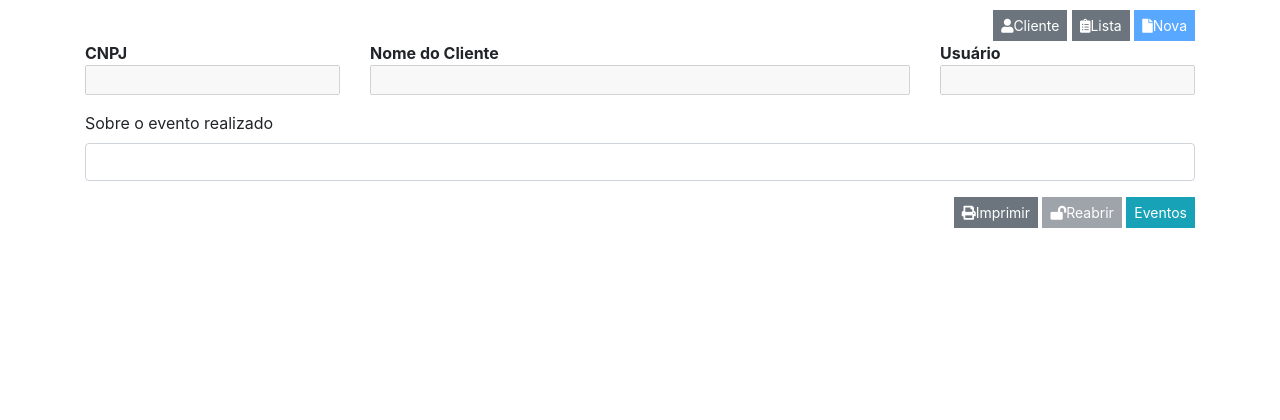
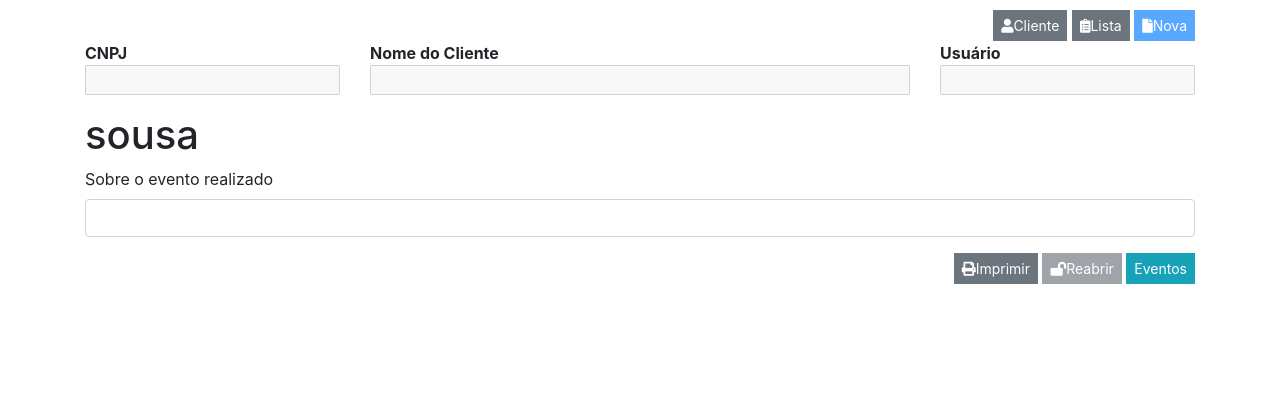
Before and after one commit to sousadm/compliance-app, a Django app: template compliance/core/templates/core/cliente_tarefa_edit.html in a window 1280 px wide. Shown: the part 86-506 px from the top of the page. Run offline with Django 3.2, Linux system fonts and the light colour scheme; the template is opened without the code that fills it, so the values that code supplies are empty; some libraries are stand-ins or nearby versions.

Commit message:
teste sousa

```diff
--- a/compliance/core/templates/core/cliente_tarefa_edit.html
+++ b/compliance/core/templates/core/cliente_tarefa_edit.html
@@ -29,6 +29,8 @@
 {% endblock %}
 
 {% block conteudo %}
+
+<h1>sousa</h1>
 
 <div class="pure-g-r content-ribbon" id="tarefa">
 
```
Also changed, not shown: 2 other files.
